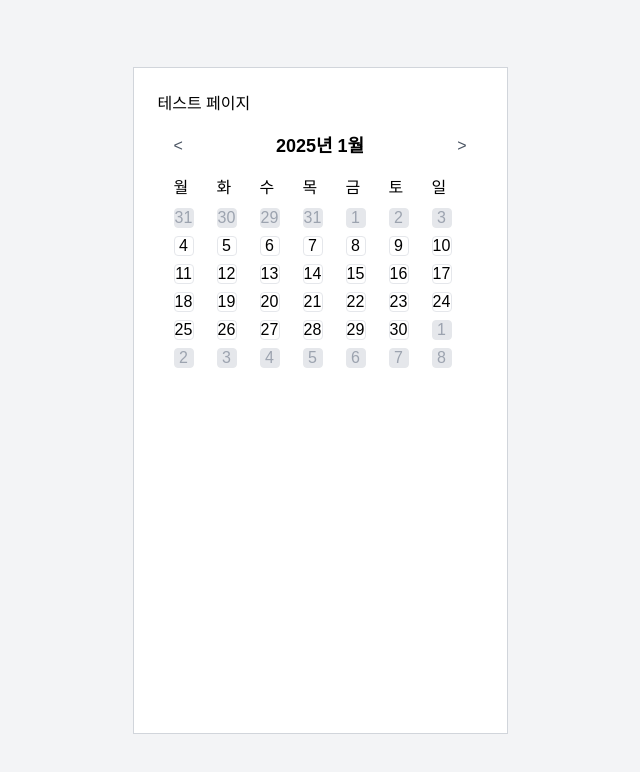
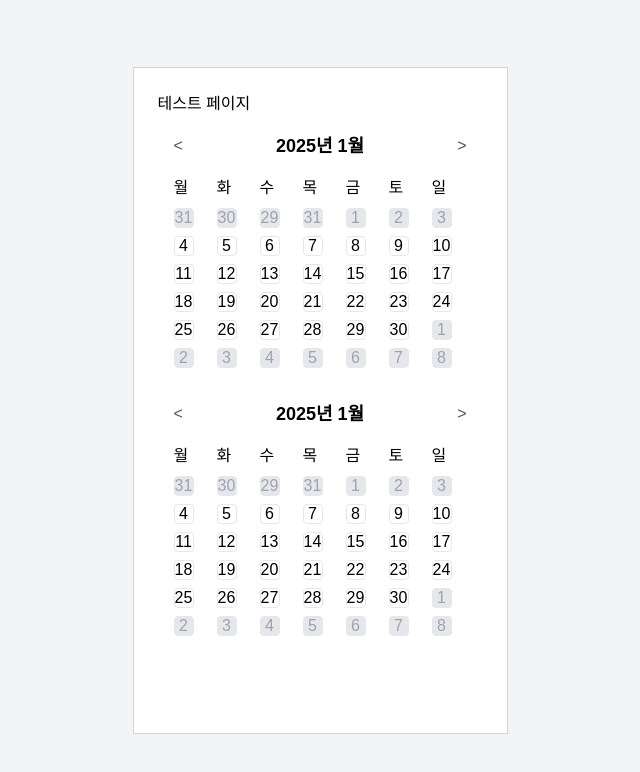
Before and after one commit to kimsuns/catchdate, a Next.js app: page /test in a window 1280 px wide. Shown: the top 772 px of the page, without its empty margins (320-960 px from the left). Built offline with nearby package versions, Linux system fonts and the light colour scheme.

Commit message:
[#22] feat : ver 2 calendar (add range)

```diff
--- a/app/components/Calendar/Calendar.tsx
+++ b/app/components/Calendar/Calendar.tsx
@@ -6,15 +6,21 @@ interface CalendarProps {
   startDate: Date;
   endDate: Date;
   limit?: number;
+  range?: boolean;
 }
 
-export default function Calendar({ startDate, endDate, limit }: CalendarProps) {
+export default function Calendar({ startDate, endDate, range }: CalendarProps) {
   const weekDays = {
     kor: ["월", "화", "수", "목", "금", "토", "일"],
     eng: ["Mon", "Tue", "Wed", "Thu", "Fri", "Sat", "Sun"],
   };
+  const limit = 2;
   const [currentMonth, setCurrentMonth] = useState(new Date(startDate));
   const [selectDate, setSelectDate] = useState<Date[]>([]);
+  const [rangeDate, setRangeDate] = useState({
+    startRange: "",
+    endRange: "",
+  });
 
   const handlePrevMonth = () => {
     setCurrentMonth(
@@ -32,6 +38,13 @@ export default function Calendar({ startDate, endDate, limit }: CalendarProps) {
     return date >= new Date(startDate) && date <= new Date(endDate);
   };
 
+  const isRange = (date) => {
+    return (
+      date >= new Date(rangeDate.startRange) &&
+      date <= new Date(rangeDate.endRange)
+    );
+  };
+
   const isSelectDate = (date: Date): boolean => {
     return selectDate.some(
       (item: Date) => item.toDateString() === date.toDateString()
@@ -41,11 +54,31 @@ export default function Calendar({ startDate, endDate, limit }: CalendarProps) {
   const toggleDate = (date: Date) => {
     if (!isDateInRange(date)) return;
 
+    console.log("범위 기간", rangeDate);
     setSelectDate((prev: Date[]) => {
       const exist = isSelectDate(date);
-      if (limit && prev.length >= limit && !exist) {
+
+      if (range && prev.length >= limit && !exist) {
         return prev;
       }
+
+      setRangeDate((prev) => {
+        const { startRange, endRange } = prev;
+        if (!range) return;
+
+        if (startRange !== "") {
+          if (date <= new Date(startRange)) {
+            console.log("시작기간 있는데 데이터가 더 작다");
+            return { ...prev, startRange: date };
+          } else {
+            console.log("시작기간 있는데 데이터가 더 크다다");
+            return { ...prev, endRange: date };
+          }
+        } else {
+          console.log("시작기간 없다다");
+          return { ...prev, startRange: date };
+        }
+      });
 
       if (exist) {
         return prev.filter(
@@ -93,6 +126,7 @@ export default function Calendar({ startDate, endDate, limit }: CalendarProps) {
       calendarDays.push({
         date,
         isDisabled: !isDateInRange(date),
+        isRanged: isRange(date),
       });
     }
 
@@ -136,7 +170,7 @@ export default function Calendar({ startDate, endDate, limit }: CalendarProps) {
         {weekDays.kor.map((item, index) => (
           <div key={index}>{item}</div>
         ))}
-        {calendarDays.map(({ date, isDisabled }, index) => (
+        {calendarDays.map(({ date, isDisabled, isRanged }, index) => (
           <div
             key={index}
             className={`w-5 h-5 flex justify-center items-center border rounded  ${
@@ -145,7 +179,7 @@ export default function Calendar({ startDate, endDate, limit }: CalendarProps) {
                 : isSelectDate(date)
                 ? "bg-green-500 text-white"
                 : "hover:bg-gray-100"
-            }`}
+            } ${isRanged && "bg-green-500"}`}
             onClick={() => toggleDate(date)}
           >
             {date.getDate()}
--- a/app/test/page.tsx
+++ b/app/test/page.tsx
@@ -7,7 +7,8 @@ export default function Test() {
   return (
     <div>
       테스트 페이지
-      <Calendar startDate={startDate} endDate={endDate} limit={2} />
+      <Calendar startDate={startDate} endDate={endDate} range={true} />
+      <Calendar startDate={startDate} endDate={endDate} />
     </div>
   );
 }
```
